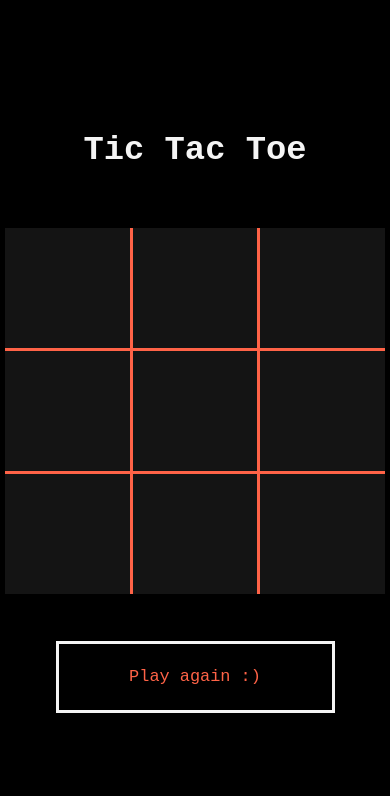
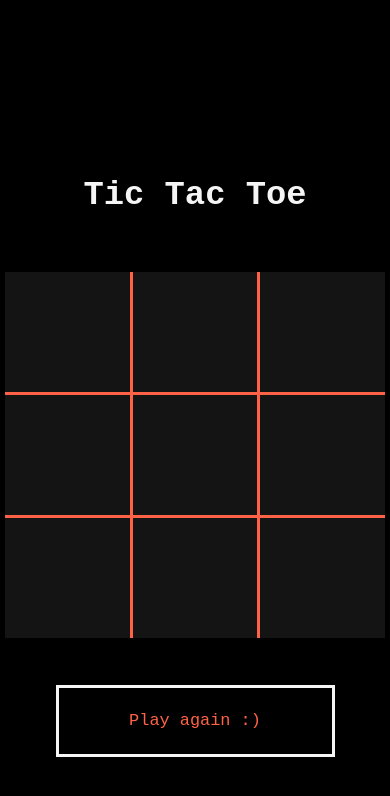
Before and after one commit to Juka99/Tic-Tac-Toe, a plain HTML site: page index.html in a window 390 px wide. Drawn offline with nearby package versions, Linux system fonts and the light colour scheme.

Commit message:
Update style.css

```diff
--- a/style.css
+++ b/style.css
@@ -195,6 +195,12 @@ h2{
 
     }
 
+    body{
+
+        height: auto;
+
+    }
+
     #playAgain{
 
         width: 50%;
@@ -203,7 +209,7 @@ h2{
 
     h1{
 
-        padding-bottom: 10%;
+        padding: 20% 0% 10% 0%;
 
     }
 
@@ -262,7 +268,7 @@ h2{
 
     h1{
 
-        padding-bottom: 15%;
+        padding: 45% 0% 15% 0%;
 
     }
 
```
